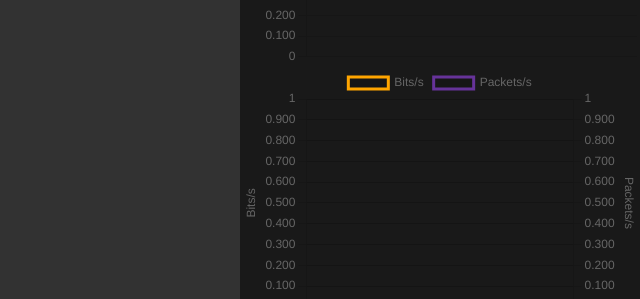
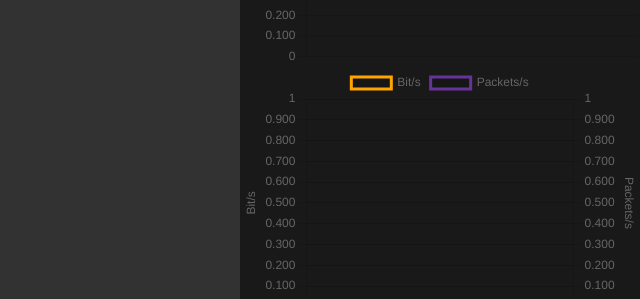
Before and after one commit to ComNetsHH/FlowEmu, a plain HTML site: page webui/index.html in a window 1280 px wide. Shown: the part 489-788 px from the top of the page, 640-1280 px from the left. Drawn offline with Linux system fonts and the light colour scheme.

Commit message:
Fix bit/s labels in UI

```diff
--- a/webui/index.html
+++ b/webui/index.html
@@ -415,7 +415,7 @@
 				type: 'scatter',
 				data: {
 					datasets: [{
-						label: 'Bits/s',
+						label: 'Bit/s',
 						yAxisID: 'y',
 						data: [],
 						stepped: true,
@@ -440,7 +440,7 @@
 							display: true,
 							title: {
 								display: true,
-								text: "Bits/s"
+								text: "Bit/s"
 							},
 							position: 'left',
 							ticks: {
```
